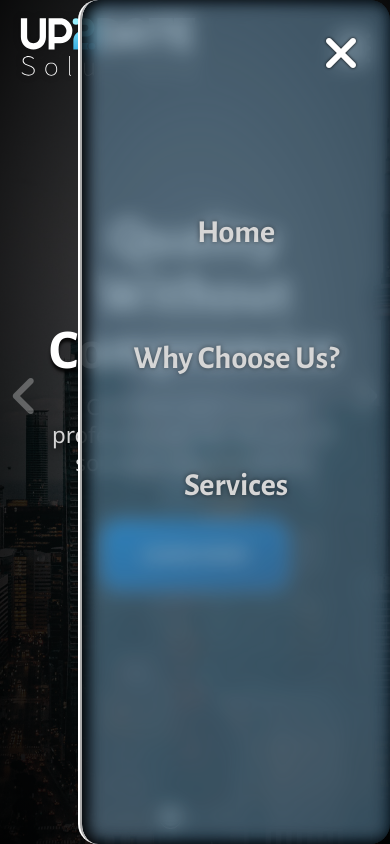
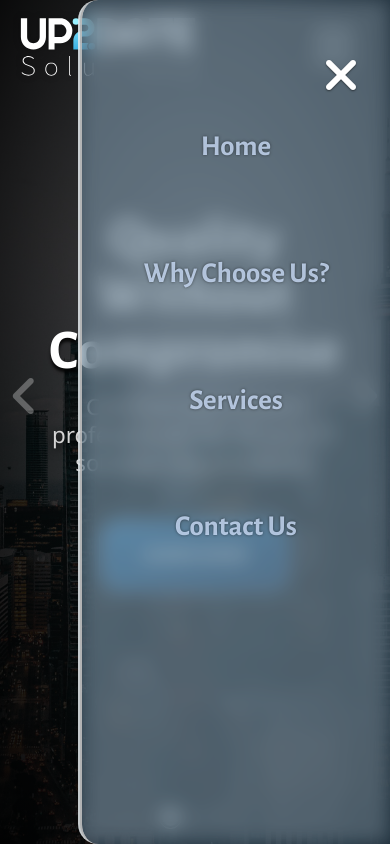
Before and after one commit to lunovello/Up2Date-Solutions, a plain HTML site: page index.html in a window 390 px wide. Both pictures are taken after a click on the button 353 px from the left and 49 px from the top of the page. Shown: the top 844 px of the page. Drawn offline with nearby package versions, Linux system fonts and the light colour scheme.

Commit message:
more nav-mobile updates

```diff
--- a/index.html
+++ b/index.html
@@ -46,6 +46,7 @@
               <a class="nav-mobile-links" href="#about">Why Choose Us?</a>
             </li>
             <li><a class="nav-mobile-links" href="#services">Services</a></li>
+            <li><a class="nav-mobile-links" href="#contact">Contact Us</a></li>
           </ul>
         </div>
       </div>
--- a/index.js
+++ b/index.js
@@ -22,7 +22,7 @@ function initSlider() {
     newDot.classList.add("dot");
     newDot.id = `dot${slideArr.indexOf(slide) + 1}`;
     sliderDots.appendChild(newDot);
-    // Setting active slide
+    // Setting initiale slide
     slides.firstElementChild.classList.add("slide-active");
     sliderDots.firstElementChild.classList.add("dot-active");
     activeSlide = slides.getElementsByClassName("slide-active")[0];
@@ -99,14 +99,14 @@ function changeDots() {
 }
 
 // NAV-MENU FOR MOBILE ---------------
+const navMobile = document.getElementById("nav-mobile");
 const navMobileMenu = document.getElementById("nav-mobile-menu");
 const navMobileIcon = document.getElementById("nav-mobile-icon");
 const navMobileIconClose = document.getElementById("nav-mobile-icon-close");
 const navMobileMenuLinks = document.getElementById("nav-mobile-menu-links");
 
-// set click events to open mobile menu ---------------------
-navMobileIcon.addEventListener("click", function (event) {
-  event.preventDefault();
+// Main mobile menu toggle function used by event clickers
+function toggleMobileMenu() {
   navMobileMenu.classList.toggle("nav-mobile-menu-active");
   navMobileIconClose.classList.toggle("nav-mobile-icon-close-active");
   for (let i = 0; i < navMobileMenuLinks.childElementCount; i++) {
@@ -114,18 +114,39 @@ navMobileIcon.addEventListener("click", function (event) {
       "nav-mobile-links-active"
     );
   }
+}
+
+// set click events to open mobile menu ---------------------
+navMobileIcon.addEventListener("click", function (event) {
+  event.preventDefault();
+  toggleMobileMenu();
 });
 
 // set click events to close mobile menu ---------------------
 navMobileIconClose.addEventListener("click", function (event) {
   event.preventDefault();
-  navMobileMenu.classList.toggle("nav-mobile-menu-active");
-  navMobileIconClose.classList.toggle("nav-mobile-icon-close-active");
-  for (let i = 0; i < navMobileMenuLinks.childElementCount; i++) {
-    navMobileMenuLinks.children[i].children[0].classList.toggle(
-      "nav-mobile-links-active"
-    );
+  toggleMobileMenu();
+});
+
+// Close mobile menu by clicking off menu ---------------------
+window.addEventListener("click", function (event) {
+  if (navMobileMenu.classList.contains("nav-mobile-menu-active")) {
+    if (!event.composedPath().includes(navMobile)) {
+      toggleMobileMenu();
+    }
   }
 });
 
-console.log(navMobileMenuLinks.children[0].classList);
+// Closes mobile menu when you click a link ---------------------
+function initMobileLinks() {
+  for (let i = 0; i < navMobileMenuLinks.childElementCount; i++) {
+    navMobileMenuLinks.children[i].children[0].addEventListener(
+      "click",
+      function (event) {
+        toggleMobileMenu();
+      }
+    );
+  }
+}
+
+initMobileLinks();
--- a/styles.css
+++ b/styles.css
@@ -197,36 +197,38 @@ hr {
 }
 
 .nav-mobile-icon {
-  font-size: 2.5rem;
+  width: 55px;
+  font-size: 3rem;
+  color: rgba(255, 255, 255, 0.5);
+  border: none;
+  border-radius: 5px;
   background: transparent;
-  border: none;
-  color: white;
-  text-shadow: 0 0px 3px black;
   cursor: pointer;
-  transition: 0.05s linear;
+  position: fixed;
+  top: 20px;
+  backdrop-filter: blur(2px) contrast(0.1) brightness(2) opacity(0.5) invert(4);
+  transition: 0.1s ease;
 }
-.nav-mobile-icon:hover,
-.nav-mobile-icon-close:hover {
-  transform: scale(1.04) translateY(-2px);
-  text-shadow: 0 2px 3px black;
+.nav-mobile-icon:hover {
+  transform: scale(1.1);
 }
 
 .nav-mobile-menu {
   display: flex;
   justify-content: flex-start;
-  padding-top: 20vh;
+  padding-top: 10vh;
   align-items: center;
   flex-direction: column;
   position: fixed;
   inset: 0 0 0 120%;
-  border-left: 4px ridge white;
-  border-radius: 20px;
-  background: #0095ff25;
-  box-shadow: inset 5px 0 15px black;
-  backdrop-filter: blur(10px) contrast(0.5) saturate(2);
+  border-left: 4px ridge rgba(255, 255, 255, 0.705);
+  border-radius: 20px 0 0 20px;
+  background: #74c5ff34;
+  /* box-shadow: inset 5px 0 15px black; */
+  backdrop-filter: blur(10px) contrast(0.5);
   gap: 10vh;
   cursor: grab;
-  transition: 0.8s ease;
+  transition: inset 0.8s ease;
 }
 .nav-mobile-menu-active {
   inset: 0 0 0 20%;
@@ -237,15 +239,19 @@ hr {
   background: transparent;
   border: none;
   color: white;
-  text-shadow: 0 0px 3px black;
+  text-shadow: 0 1px 2px rgba(0, 0, 0, 0.5);
   cursor: pointer;
   z-index: 99999;
   position: fixed;
   right: -20%;
-  transition: 0.8s linear;
+  transition: 0.1s ease-out, right 0.8s linear;
 }
+.nav-mobile-icon-close:hover {
+  transform: scale(1.04) translateY(-1px);
+  text-shadow: 0 1px 3px rgba(0, 0, 0, 0.5);
+}
+
 .nav-mobile-icon-close-active {
-  transition: 0.8s linear;
   right: 8%;
 }
 
@@ -257,23 +263,22 @@ hr {
   position: relative;
   right: -100%;
   font-family: "Alegreya Sans", sans-serif;
-  font-weight: 900;
-  font-size: 2rem;
+  font-weight: 700;
+  font-size: max(min(4.5vw, 3rem), 1.8rem);
   line-height: 15vh;
   text-decoration: none;
   text-align: center;
-  color: rgb(214, 214, 214);
-  text-shadow: 0 0px 5px rgba(0, 0, 0, 0.5);
+  text-shadow: 0px 0px 3px rgba(0, 0, 0, 0.5);
+  color: rgba(209, 227, 255, 0.795);
   cursor: pointer;
-  transition: 0.4s ease-in-out;
 }
 .nav-mobile-links:hover {
   color: white;
-  text-shadow: 0 0 0.5em rgba(255, 255, 255, 0.5);
+  text-shadow: 1px 1px 3px black;
 }
 .nav-mobile-links-active {
   right: 0;
-  transition: 0.4s ease-in-out;
+  transition: right 0.4s ease-in-out, 0.1s ease;
 }
 
 .hero-slideshow {
@@ -718,12 +723,12 @@ footer p {
 
   .nav-mobile {
     width: 100%;
+    margin-right: 10px;
     display: flex;
     justify-content: flex-end;
     white-space: nowrap;
     text-decoration: none;
     text-align: center;
-    transition: 0.08s ease-out;
   }
 
   .slide {
```
